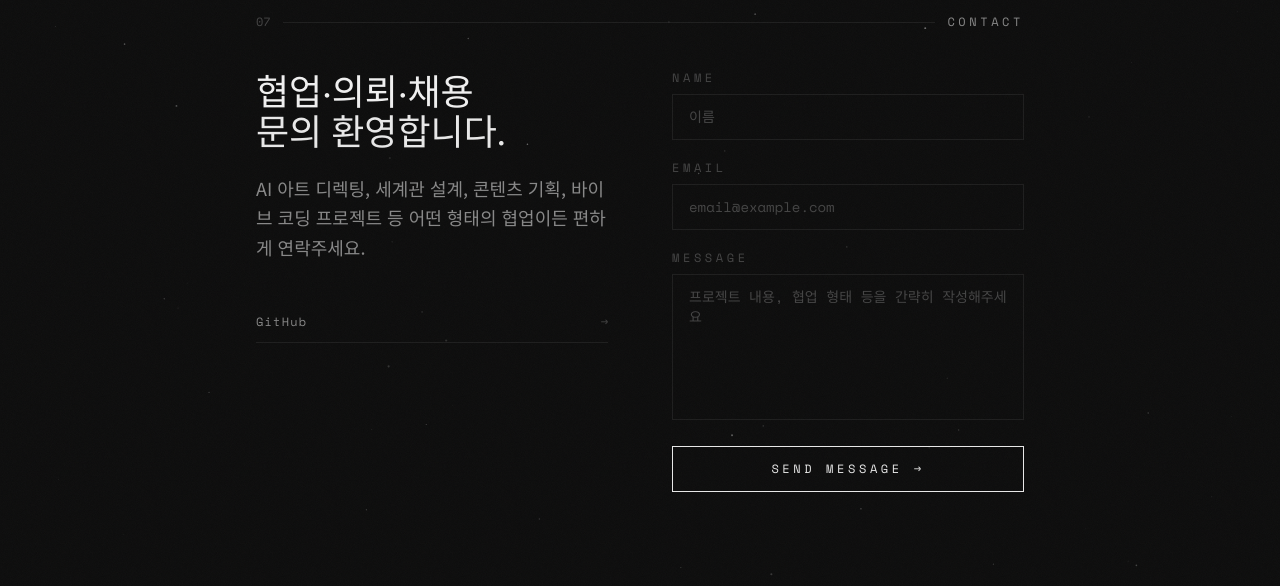
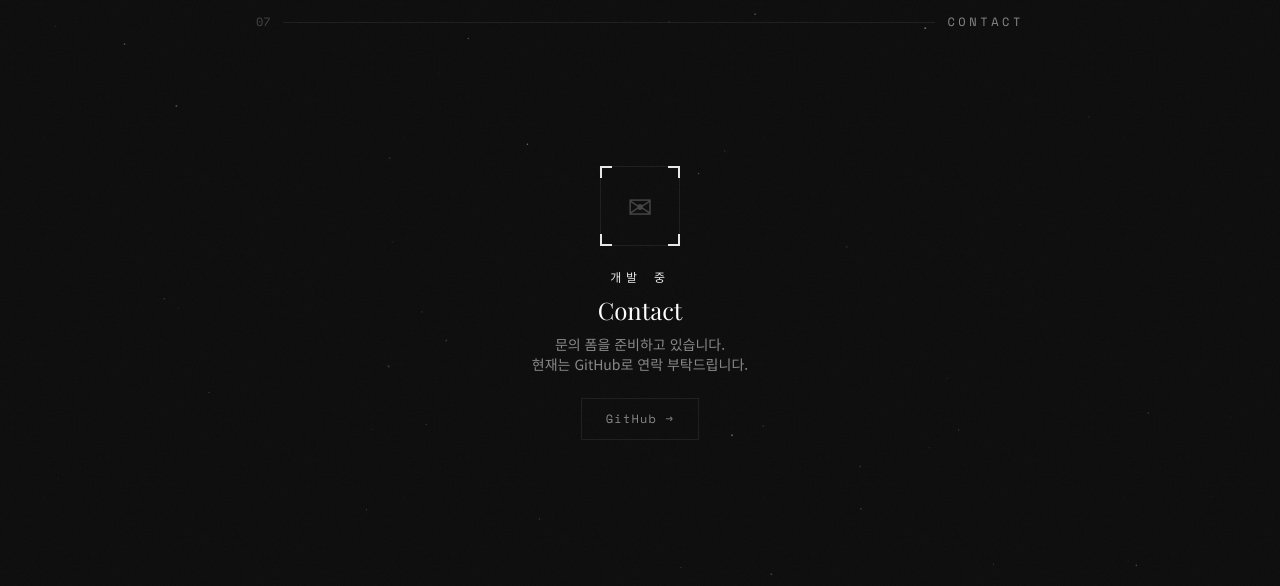
Before and after one commit to Bell7080/Portfolio, a React (Vite) app: page /Portfolio/contact in a window 1280 px wide. Shown: the part 138-724 px from the top of the page. Built offline with nearby package versions, Linux system fonts and the light colour scheme; no server answers; a web font is replaced by a local one.

Commit message:
chore: Contact 페이지 개발 중 안내로 임시 교체
https://claude.ai/code/session_0157cek7E2YwLYvzPm6Vgo8M

```diff
--- a/src/pages/Contact.tsx
+++ b/src/pages/Contact.tsx
@@ -1,155 +1,45 @@
-import { useState, type FormEvent } from 'react'
 import { motion } from 'framer-motion'
-import emailjs from '@emailjs/browser'
 import SectionLabel from '@/components/ui/SectionLabel'
 
-// ── EmailJS 키 설정 ────────────────────────────────────────────
-// 환경변수 없이도 동작하도록 기본값 '' 처리
-// .env.local 파일에 아래 세 줄 추가하면 바로 작동:
-//   VITE_EMAILJS_SERVICE_ID=service_xxxxxxx
-//   VITE_EMAILJS_TEMPLATE_ID=template_xxxxxxx
-//   VITE_EMAILJS_PUBLIC_KEY=xxxxxxxxxxxxxxxxxxxx
-const SERVICE_ID  = import.meta.env.VITE_EMAILJS_SERVICE_ID  ?? ''
-const TEMPLATE_ID = import.meta.env.VITE_EMAILJS_TEMPLATE_ID ?? ''
-const PUBLIC_KEY  = import.meta.env.VITE_EMAILJS_PUBLIC_KEY  ?? ''
-
 export default function Contact() {
-  const [form,   setForm]   = useState({ from_name: '', from_email: '', message: '' })
-  const [status, setStatus] = useState<'idle' | 'sending' | 'sent' | 'error'>('idle')
-
-  const handleChange = (e: React.ChangeEvent<HTMLInputElement | HTMLTextAreaElement>) => {
-    setForm(prev => ({ ...prev, [e.target.name]: e.target.value }))
-  }
-
-  const handleSubmit = async (e: FormEvent) => {
-    e.preventDefault()
-    if (!SERVICE_ID || !TEMPLATE_ID || !PUBLIC_KEY) {
-      setStatus('error')
-      return
-    }
-    setStatus('sending')
-    try {
-      await emailjs.send(SERVICE_ID, TEMPLATE_ID, form, PUBLIC_KEY)
-      setStatus('sent')
-      setForm({ from_name: '', from_email: '', message: '' })
-    } catch {
-      setStatus('error')
-    }
-  }
-
-  const SOCIALS = [
-    { label: 'GitHub', href: 'https://github.com/bell7080' },
-  ]
-
   return (
     <section className="max-w-4xl mx-auto px-8 md:px-16 py-24">
       <SectionLabel number="07" label="Contact" />
 
-      <div className="grid md:grid-cols-2 gap-16 items-start">
+      <motion.div
+        initial={{ opacity: 0, y: 16 }}
+        animate={{ opacity: 1, y: 0 }}
+        transition={{ duration: 0.5, ease: [0.16, 1, 0.3, 1] }}
+        className="flex flex-col items-center justify-center py-24 gap-6 text-center"
+      >
+        {/* 아이콘 */}
+        <div className="relative w-20 h-20">
+          <div className="w-full h-full border border-[var(--color-border)] flex items-center justify-center">
+            <span className="font-serif text-3xl text-dim">✉</span>
+          </div>
+          <span className="absolute top-0 left-0 w-3 h-3 border-t-2 border-l-2" style={{ borderColor: 'var(--accent)' }} />
+          <span className="absolute top-0 right-0 w-3 h-3 border-t-2 border-r-2" style={{ borderColor: 'var(--accent)' }} />
+          <span className="absolute bottom-0 left-0 w-3 h-3 border-b-2 border-l-2" style={{ borderColor: 'var(--accent)' }} />
+          <span className="absolute bottom-0 right-0 w-3 h-3 border-b-2 border-r-2" style={{ borderColor: 'var(--accent)' }} />
+        </div>
 
-        {/* 왼쪽: CTA 텍스트 */}
-        <motion.div
-          initial={{ opacity: 0, x: -20 }}
-          animate={{ opacity: 1, x: 0 }}
-          transition={{ duration: 0.6, ease: [0.16, 1, 0.3, 1] }}
-        >
-          <h2 className="font-serif text-3xl md:text-4xl leading-snug mb-6">
-            협업·의뢰·채용<br />
-            <span className="text-accent">문의 환영합니다.</span>
-          </h2>
-          <p className="text-sub leading-relaxed mb-10">
-            AI 아트 디렉팅, 세계관 설계, 콘텐츠 기획, 바이브 코딩 프로젝트 등
-            어떤 형태의 협업이든 편하게 연락주세요.
+        <div className="space-y-2">
+          <p className="font-mono text-xs tracking-[0.4em] text-accent uppercase">개발 중</p>
+          <p className="font-serif text-2xl text-white">Contact</p>
+          <p className="text-sub text-sm max-w-xs">
+            문의 폼을 준비하고 있습니다.<br />현재는 GitHub로 연락 부탁드립니다.
           </p>
+        </div>
 
-          <div className="space-y-3">
-            {SOCIALS.map(({ label, href }) => (
         <a
-                key={label}
-                href={href}
+          href="https://github.com/bell7080"
           target="_blank"
           rel="noopener noreferrer"
-                className="flex items-center justify-between py-3 border-b border-[var(--color-border)] group"
+          className="font-mono text-xs tracking-widest px-6 py-3 border border-[var(--color-border)] text-sub hover:border-accent hover:text-accent transition-colors"
         >
-                <span className="font-mono text-xs tracking-widest text-sub group-hover:text-accent transition-colors">
-                  {label}
-                </span>
-                <span className="font-mono text-xs text-dim group-hover:text-accent transition-colors">→</span>
+          GitHub →
         </a>
-            ))}
-          </div>
       </motion.div>
-
-        {/* 오른쪽: 폼 */}
-        <motion.form
-          initial={{ opacity: 0, x: 20 }}
-          animate={{ opacity: 1, x: 0 }}
-          transition={{ duration: 0.6, delay: 0.1, ease: [0.16, 1, 0.3, 1] }}
-          onSubmit={handleSubmit}
-          className="space-y-5"
-        >
-          {([
-            { field: 'from_name',  label: 'NAME',    type: 'text',  placeholder: '이름' },
-            { field: 'from_email', label: 'EMAIL',   type: 'email', placeholder: 'email@example.com' },
-          ] as const).map(({ field, label, type, placeholder }) => (
-            <div key={field}>
-              <label className="font-mono text-xs tracking-[0.3em] text-dim uppercase block mb-2">
-                {label}
-              </label>
-              <input
-                name={field}
-                type={type}
-                value={form[field]}
-                onChange={handleChange}
-                required
-                className="w-full bg-transparent border border-[var(--color-border)] px-4 py-3 font-mono text-sm text-[#f0f0f0] focus:border-accent focus:outline-none focus:ring-0 transition-colors placeholder:text-dim"
-                placeholder={placeholder}
-              />
-            </div>
-          ))}
-
-          <div>
-            <label className="font-mono text-xs tracking-[0.3em] text-dim uppercase block mb-2">
-              MESSAGE
-            </label>
-            <textarea
-              name="message"
-              value={form.message}
-              onChange={handleChange}
-              required
-              rows={6}
-              className="w-full bg-transparent border border-[var(--color-border)] px-4 py-3 font-mono text-sm text-[#f0f0f0] focus:border-accent focus:outline-none focus:ring-0 transition-colors resize-none placeholder:text-dim"
-              placeholder="프로젝트 내용, 협업 형태 등을 간략히 작성해주세요"
-            />
-          </div>
-
-          <button
-            type="submit"
-            disabled={status === 'sending' || status === 'sent'}
-            className="w-full py-3.5 border border-accent font-mono text-xs tracking-[0.3em] text-accent hover:bg-accent hover:text-[#0d0d0d] transition-colors disabled:opacity-40"
-          >
-            {status === 'sending' ? 'SENDING...' : status === 'sent' ? 'SENT ✓' : 'SEND MESSAGE →'}
-          </button>
-
-          {status === 'error' && (
-            <p className="font-mono text-xs text-red-400 text-center tracking-widest">
-              {!SERVICE_ID ? 'EmailJS 키 미설정 — 아래 안내 참고' : '전송 실패. 잠시 후 다시 시도해주세요.'}
-            </p>
-          )}
-
-          {/* 키 미설정 시 안내 */}
-          {!SERVICE_ID && (
-            <div className="border border-dashed border-[var(--color-border)] p-4 text-xs font-mono text-dim space-y-1">
-              <p className="text-accent/80 mb-2 tracking-widest uppercase text-xs">EmailJS 미연동 상태</p>
-              <p>1. emailjs.com 가입 → Gmail 연결 → Service ID 확인</p>
-              <p>2. Email Templates 생성 → Template ID 확인</p>
-              <p>3. Account → API Keys → Public Key 복사</p>
-              <p className="mt-2 text-dim/60">.env.local 파일에 세 가지 키 입력 후 재시작</p>
-            </div>
-          )}
-        </motion.form>
-
-      </div>
     </section>
   )
 }
```
Lines whose indentation alone changed are shown as unchanged.
